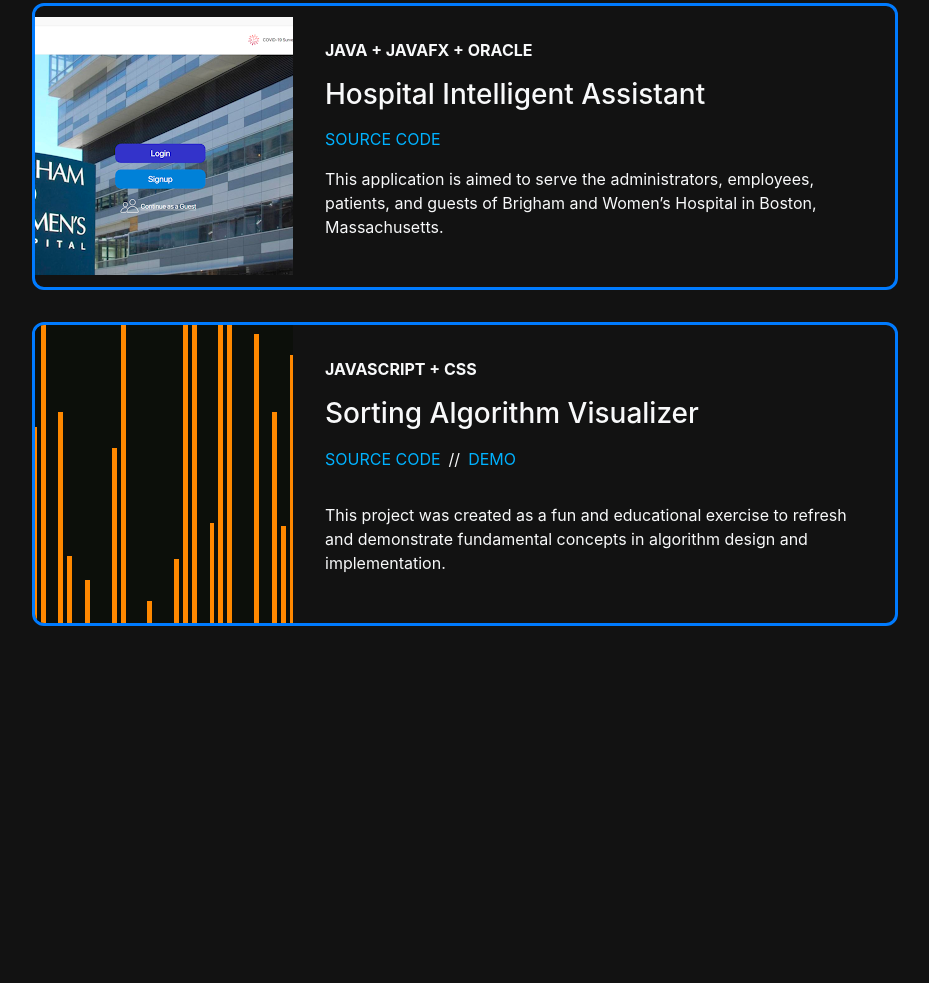
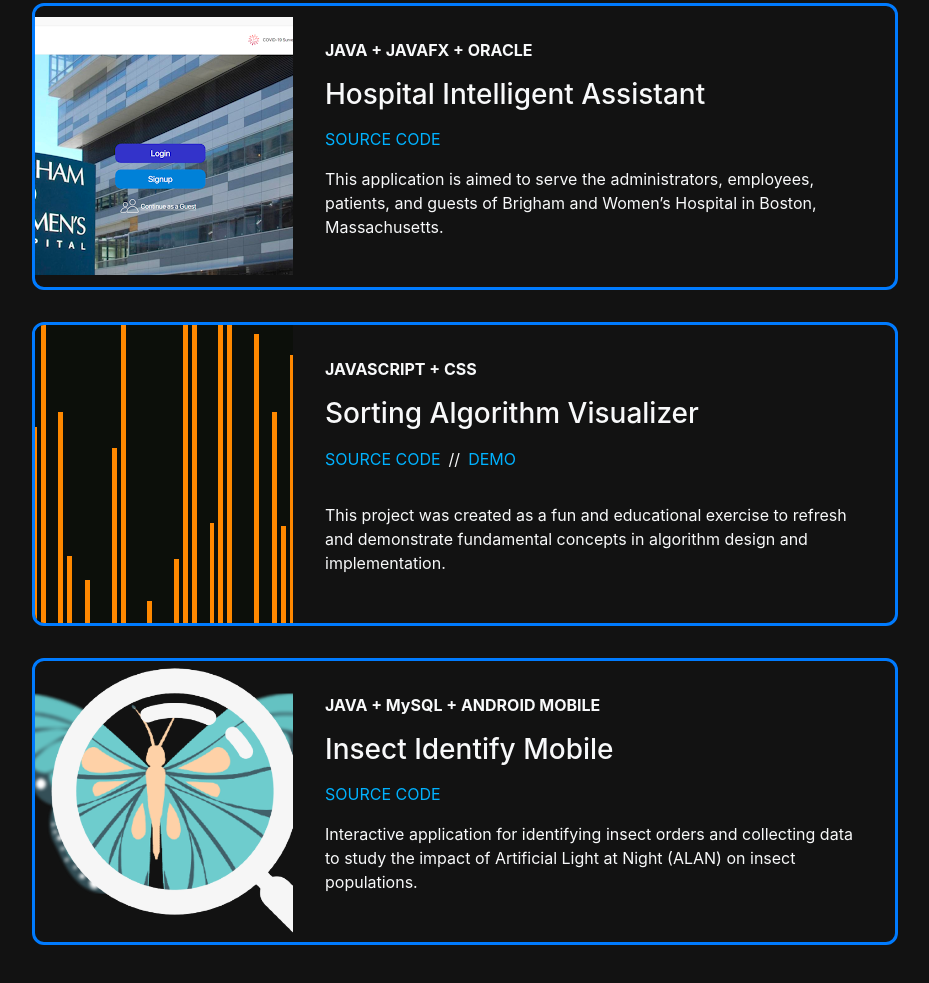
Before and after one commit to asaduakas/Resume, a website: page index.html in a window 1280 px wide. Shown: the part 1762-2745 px from the top of the page, without its empty margins (175-1104 px from the left). Before the commit the page ends 2500 px from the top, so only its background shows below. Drawn offline with nearby package versions, Linux system fonts and the light colour scheme.

Commit message:
Added another project

```diff
--- a/index.html
+++ b/index.html
@@ -147,6 +147,17 @@
           <p class="text-light" style="margin-top: 1rem;">This project was created as a fun and educational exercise to refresh and demonstrate fundamental concepts in algorithm design and implementation.</p>
         </div>
       </div>
+      <div class="project">
+        <div class="img-container">
+          <img src="images/InsectIdentify.PNG" alt="Project 3" class="fitting-img" style="object-fit: cover;">
+        </div>
+        <div class="project-description">
+          <p class="text-light"><strong>JAVA + MySQL + ANDROID MOBILE </strong></p>
+          <h3 class="text-light" style="margin-bottom: 1rem;">Insect Identify Mobile</h3>
+          <a href="https://github.com/asaduakas/InsectIdentifyMobile">SOURCE CODE</a>
+          <p class="text-light" style="margin-top: 1rem;">Interactive application for identifying insect orders and collecting data to study the impact of Artificial Light at Night (ALAN) on insect populations.</p>
+        </div>
+      </div>
     </div>
   </div>
 
```
Also changed, not shown: README.md, images/InsectIdentify.png (added).
